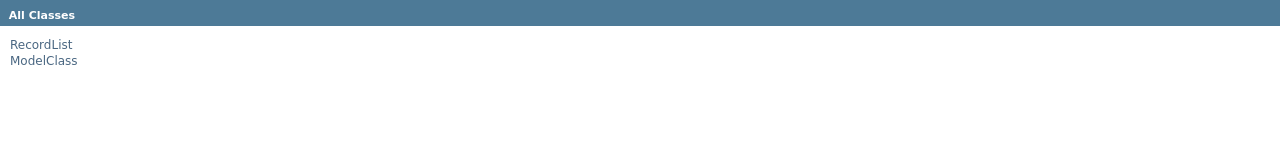
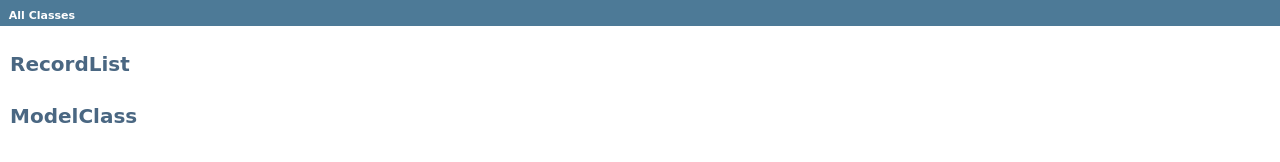
Before and after one commit to joy07092/CardioSync, a plain HTML site: page allclasses.html in a window 1280 px wide. Drawn offline with Linux system fonts and the light colour scheme; a web font is replaced by a local one.

Commit message:
Update allclasses.html

```diff
--- a/allclasses.html
+++ b/allclasses.html
@@ -21,8 +21,8 @@
 <h1 class="bar">All&nbsp;Classes</h1>
 <main role="main" class="indexContainer">
 <ul>
-<li><a href="com/example/cardiosync/RecordList.html" title="class in com.example.cardiosync">RecordList</a></li>
-  <li><a href="com/example/cardiosync/ModelClass.html" title="class in com.example.cardiosync">ModelClass</a></li>
+<li><a href="com/example/cardiosync/RecordList.html" title="class in com.example.cardiosync"><h1>RecordList</h1></a></li>
+  <li><a href="com/example/cardiosync/ModelClass.html" title="class in com.example.cardiosync"><h1>ModelClass</h1></a></li>
 </ul>
 </main>
 </body>
```
